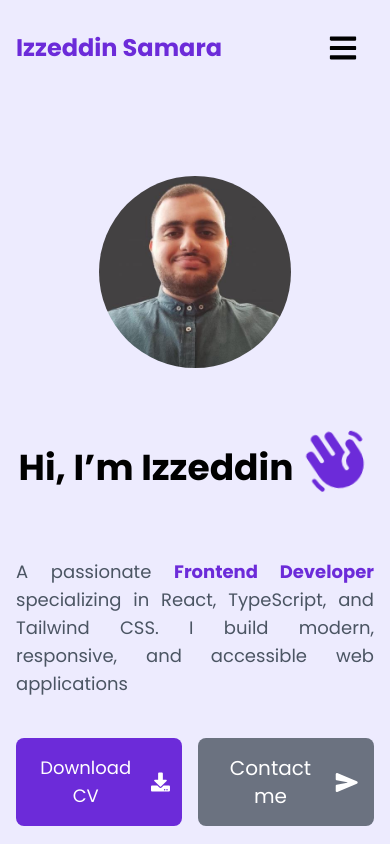
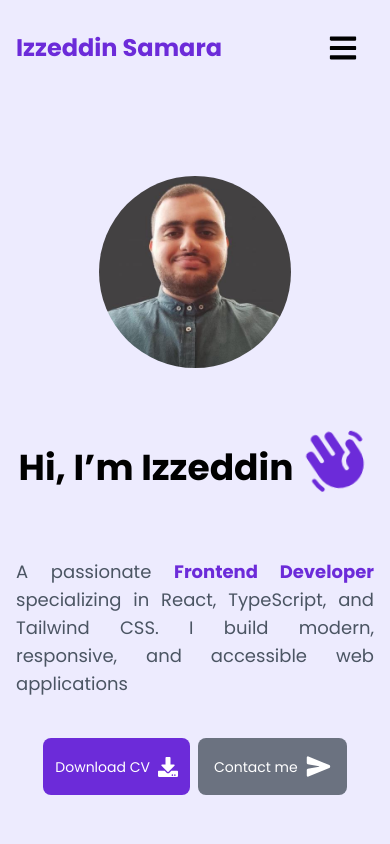
Before and after one commit to Izzeddin-Samara/My_Portfolio, a Next.js app: page / in a window 390 px wide. Shown: the top 844 px of the page. Built offline with nearby package versions, Linux system fonts and the light colour scheme.

Commit message:
Update the font size for 'Download CV' and 'Contact me' buttons and the gap between them in HeroSection component

```diff
--- a/components/HeroSection.tsx
+++ b/components/HeroSection.tsx
@@ -27,10 +27,10 @@ export default function HeroSection() {
                 React, TypeScript, and Tailwind CSS. I build modern, responsive,
                 and accessible web applications
               </p>
-              <div className="mt-10 flex justify-center gap-4">
+              <div className="mt-10 flex justify-center gap-2">
                 <button
                   type="button"
-                  className="flex cursor-pointer items-center gap-2 rounded-lg bg-purple-700 p-3 text-lg text-white outline-none hover:bg-purple-800 focus:ring-4 focus:ring-purple-300"
+                  className="flex cursor-pointer items-center gap-2 rounded-lg bg-purple-700 p-3 md:text-lg text-sm text-white outline-none hover:bg-purple-800 focus:ring-4 focus:ring-purple-300"
                 >
                   Download CV <FaDownload size={20} />
                 </button>
@@ -38,7 +38,7 @@ export default function HeroSection() {
                 <Link href="/contact">
                   <button
                     type="button"
-                    className="flex cursor-pointer items-center gap-2 rounded-lg bg-gray-500 p-4 text-xl text-white outline-none hover:bg-gray-600 focus:ring-4 focus:ring-gray-300"
+                    className="flex cursor-pointer items-center gap-2 rounded-lg bg-gray-500 p-4 md:text-lg text-sm text-white outline-none hover:bg-gray-600 focus:ring-4 focus:ring-gray-300"
                   >
                     Contact me <IoSend size={25} />
                   </button>
```
